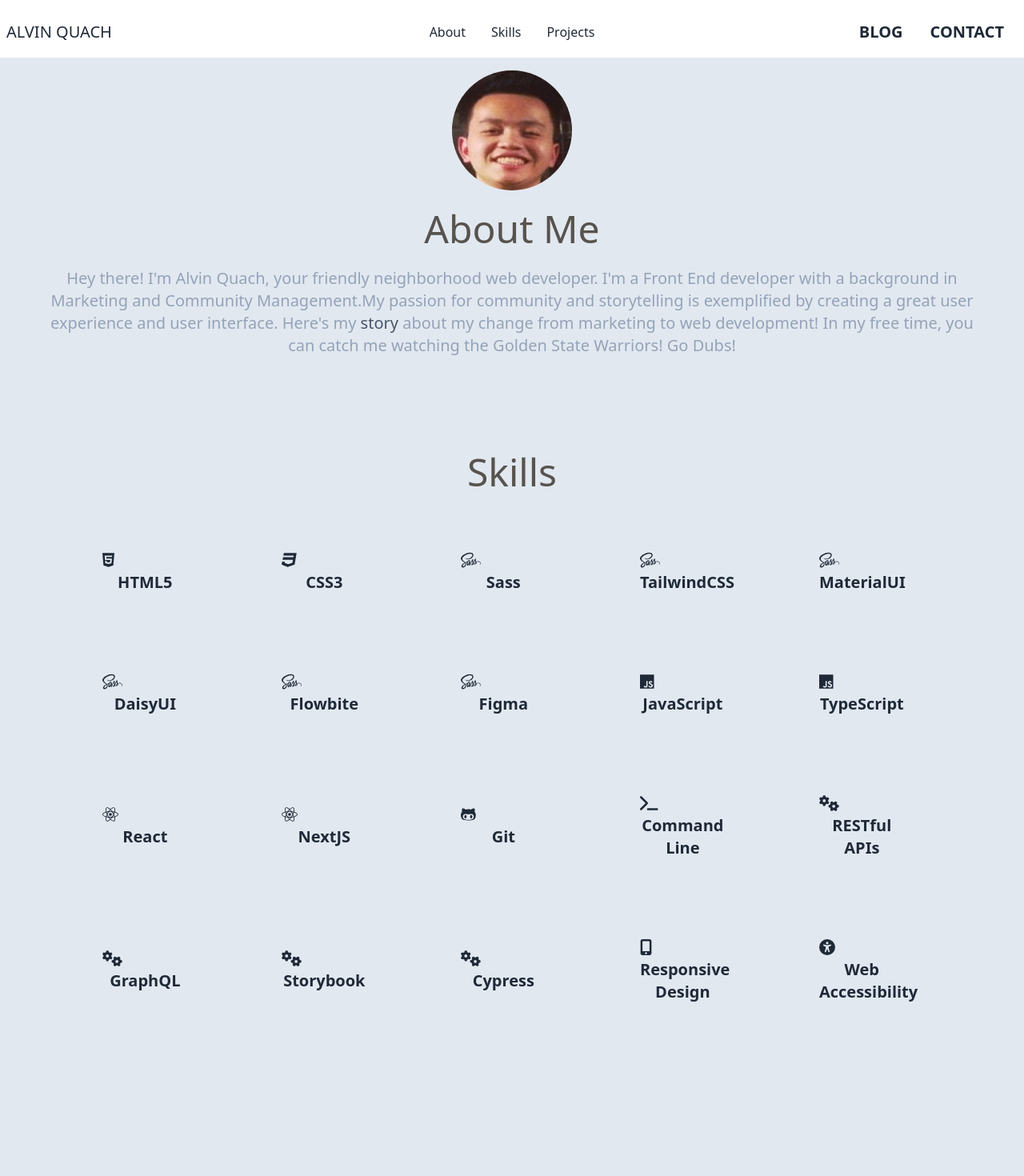
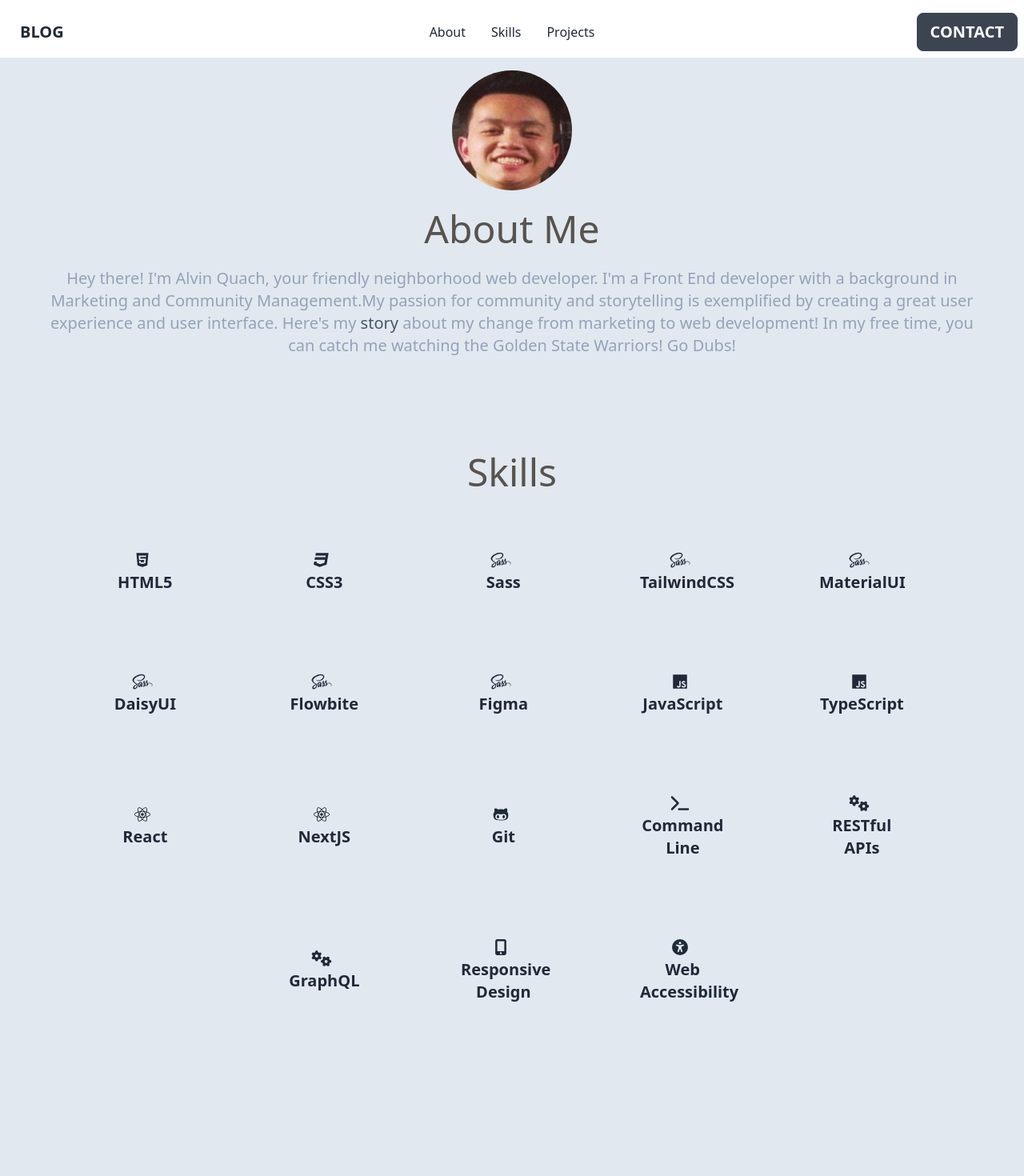
Before and after one commit to alvinwquach/alvin-quach-portfolio, a Next.js app: page / in a window 1280 px wide. Shown: the top 1470 px of the page at 80% size. Built offline with nearby package versions, Linux system fonts and the light colour scheme.

Commit message:
fixed navbar

```diff
--- a/pages/index.tsx
+++ b/pages/index.tsx
@@ -61,7 +61,13 @@
               </li>
             </ul>
           </div>
-          <h1 className="text-xl uppercase">Alvin Quach</h1>
+          <a
+            className="btn btn-ghost text-xl uppercase"
+            href="https://alvinsblog.netlify.app/"
+            target="_blank"
+          >
+            Blog
+          </a>
         </div>
         <div className="navbar-center hidden lg:flex">
           <ul className="menu menu-horizontal p-0">
@@ -77,14 +83,7 @@
           </ul>
         </div>
         <div className="navbar-end">
-          <a
-            className="btn btn-ghost text-xl uppercase"
-            href="https://alvinsblog.netlify.app/"
-            target="_blank"
-          >
-            Blog
-          </a>
-          <a href="#contact" className="btn btn-ghost text-xl uppercase">
+          <a href="#contact" className="btn text-xl uppercase">
             Contact
           </a>
         </div>
@@ -134,83 +133,79 @@
             <h3 className="py-6 text-center text-5xl text-stone-600">Skills</h3>
             <ul className="flex flex-wrap items-center justify-center text-xl">
               <li className="m-12 w-32 items-center justify-center">
-                <FontAwesomeIcon icon={faHtml5} />
+                <FontAwesomeIcon icon={faHtml5} height={100} width={100} />
                 <p className="w-5/6 text-center font-bold">HTML5</p>
               </li>
               <li className="m-12 w-32 items-center justify-center">
-                <FontAwesomeIcon icon={faCss3} />
+                <FontAwesomeIcon icon={faCss3} height={100} width={100} />
                 <p className="w-5/6 text-center font-bold">CSS3</p>
               </li>
               <li className="m-12 w-32 items-center justify-center">
-                <FontAwesomeIcon icon={faSass} />
+                <FontAwesomeIcon icon={faSass} height={100} width={100} />
                 <p className="w-5/6 text-center font-bold">Sass</p>
               </li>
               <li className="m-12 w-32 items-center justify-center">
-                <FontAwesomeIcon icon={faSass} />
+                <FontAwesomeIcon icon={faSass} height={100} width={100} />
                 <p className="w-5/6 text-center font-bold">TailwindCSS</p>
               </li>
               <li className="m-12 w-32 items-center justify-center">
-                <FontAwesomeIcon icon={faSass} />
+                <FontAwesomeIcon icon={faSass} height={100} width={100} />
                 <p className="w-5/6 text-center font-bold">MaterialUI</p>
               </li>
               <li className="m-12 w-32 items-center justify-center">
-                <FontAwesomeIcon icon={faSass} />
+                <FontAwesomeIcon icon={faSass} height={100} width={100} />
                 <p className="w-5/6 text-center font-bold">DaisyUI</p>
               </li>
               <li className="m-12 w-32 items-center justify-center">
-                <FontAwesomeIcon icon={faSass} />
+                <FontAwesomeIcon icon={faSass} height={100} width={100} />
                 <p className="w-5/6 text-center font-bold">Flowbite</p>
               </li>
               <li className="m-12 w-32 items-center justify-center">
-                <FontAwesomeIcon icon={faSass} />
+                <FontAwesomeIcon icon={faSass} height={100} width={100} />
                 <p className="w-5/6 text-center font-bold">Figma</p>
               </li>
               <li className="m-12 w-32 items-center justify-center">
-                <FontAwesomeIcon icon={faJs} />
+                <FontAwesomeIcon icon={faJs} height={100} width={100} />
                 <p className="w-5/6 text-center font-bold">JavaScript</p>
               </li>
               <li className="m-12 w-32 items-center justify-center">
-                <FontAwesomeIcon icon={faJs} />
+                <FontAwesomeIcon icon={faJs} height={100} width={100} />
                 <p className="w-5/6 text-center font-bold">TypeScript</p>
               </li>
               <li className="m-12 w-32 items-center justify-center">
-                <FontAwesomeIcon icon={faReact} />
+                <FontAwesomeIcon icon={faReact} height={100} width={100} />
                 <p className="w-5/6 text-center font-bold">React</p>
               </li>
               <li className="m-12 w-32 items-center justify-center">
-                <FontAwesomeIcon icon={faReact} />
+                <FontAwesomeIcon icon={faReact} height={100} width={100} />
                 <p className="w-5/6 text-center font-bold">NextJS</p>
               </li>
               <li className="m-12 w-32 items-center justify-center">
-                <FontAwesomeIcon icon={faGithubAlt} />
+                <FontAwesomeIcon icon={faGithubAlt} height={100} width={100} />
                 <p className="w-5/6 text-center font-bold">Git</p>
               </li>
               <li className="m-12 w-32 items-center justify-center">
-                <FontAwesomeIcon icon={faTerminal} />
+                <FontAwesomeIcon icon={faTerminal} height={100} width={100} />
                 <p className="w-5/6 text-center font-bold">Command Line</p>
               </li>
               <li className="m-12 w-32 items-center justify-center">
-                <FontAwesomeIcon icon={faCogs} />
+                <FontAwesomeIcon icon={faCogs} height={100} width={100} />
                 <p className="w-5/6 text-center font-bold">RESTful APIs</p>
               </li>
               <li className="m-12 w-32 items-center justify-center">
-                <FontAwesomeIcon icon={faCogs} />
+                <FontAwesomeIcon icon={faCogs} height={100} width={100} />
                 <p className="w-5/6 text-center font-bold">GraphQL</p>
               </li>
               <li className="m-12 w-32 items-center justify-center">
-                <FontAwesomeIcon icon={faCogs} />
-                <p className="w-5/6 text-center font-bold">Storybook</p>
-              </li>
-              <li className="m-12 w-32 items-center justify-center">
-                <FontAwesomeIcon icon={faCogs} />
-                <p className="w-5/6 text-center font-bold">Cypress</p>
-              </li>
-              <li className="m-12 w-32 items-center justify-center">
-                <FontAwesomeIcon icon={faMobileAlt} />
+                <FontAwesomeIcon icon={faMobileAlt} height={100} width={100} />
                 <p className="w-5/6 text-center font-bold">Responsive Design</p>
               </li>
               <li className="m-12 w-32 items-center justify-center">
-                <FontAwesomeIcon icon={faUniversalAccess} />
+                <FontAwesomeIcon
+                  icon={faUniversalAccess}
+                  height={100}
+                  width={100}
+                />
                 <p className="w-5/6 text-center font-bold">Web Accessibility</p>
               </li>
             </ul>
```
